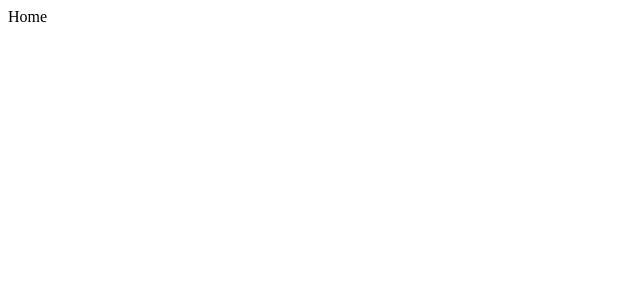
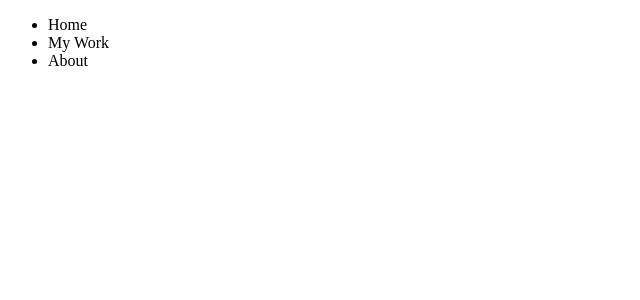
Before and after one commit to vinceruizz/001_leger, a React (Create React App) app in the folder frontend/leger/: page / in a window 1280 px wide. Shown: the top 300 px of the page, without its empty margins (0-640 px from the left). Built offline with nearby package versions, Linux system fonts and the light colour scheme.

Commit message:
Added TopNav component

```diff
--- a/frontend/leger/src/App.js
+++ b/frontend/leger/src/App.js
@@ -1,5 +1,5 @@
 import './App.css';
-import Home from './Components/Home/Home'
+import Home from './components/Home/Home'
 import NotFound from './NotFound';
 import { BrowserRouter as Router, Route, Routes } from 'react-router-dom';
 
--- a/frontend/leger/src/Components/Home/Home.js
+++ b/frontend/leger/src/Components/Home/Home.js
@@ -1,8 +1,11 @@
 import React from 'react'
+import TopNav from '../common/TopNav/TopNav'
 
 function Home() {
   return (
-    <div>Home</div>
+    <div>
+      <TopNav />
+    </div>
   )
 }
 
--- /dev/null
+++ b/frontend/leger/src/Components/common/TopNav/TopNav.js
@@ -0,0 +1,29 @@
+import React from 'react'
+import { useNavigate } from 'react-router-dom'
+
+function TopNav() {
+  const navigate = useNavigate();
+
+  const handleNavigate = (dest) => {
+    switch (dest) {
+      case 'home':    navigate('/home'); break;
+      case 'my-work': navigate('/my-work'); break;
+      case 'about':   navigate('/about'); break;
+      default:        navigate('*'); break;
+    }
+  };
+
+  return (
+    <div>
+      <nav>
+        <ul>
+          <li><a onClick={() => handleNavigate('home')}>Home</a></li>
+          <li><a onClick={() => handleNavigate('my-work')}>My Work</a></li>
+          <li><a onClick={() => handleNavigate('about')}>About</a></li>
+        </ul>
+      </nav>
+    </div>
+  );
+};
+
+export default TopNav
```
